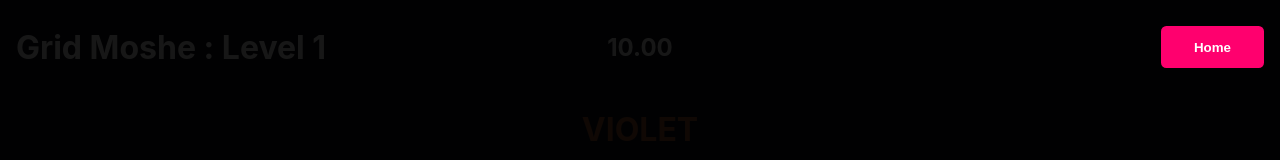
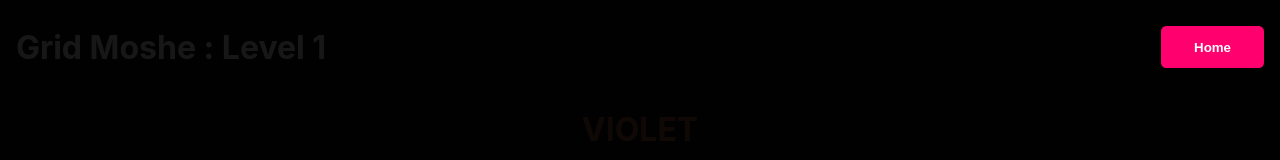
Before and after one commit to alexjp87/circles, a React (Create React App) app: page / in a window 1280 px wide. Both pictures are taken after a click on the button "Grid". Shown: the top 160 px of the page. Built offline with nearby package versions, Linux system fonts and the light colour scheme.

Commit message:
GridScreen: Change: Timer active from level 3

```diff
--- a/src/GridScreen.js
+++ b/src/GridScreen.js
@@ -67,7 +67,8 @@ const GridScreen = ({ onReturnToHomeScreen }) => {
   }, []);
 
   useEffect(() => {
-    if (!isTimerRunning || isGameOver || isNextLevel || isPaused) return;
+    // Timer active from level 3 onwards
+    if (level < 3 || !isTimerRunning || isGameOver || isNextLevel || isPaused) return;
 
     const intervalId = setInterval(() => {
       setTimer((prevTimer) => {
@@ -80,7 +81,7 @@ const GridScreen = ({ onReturnToHomeScreen }) => {
     }, 10); // Decrement every 10ms (hundredths of a second)
 
     return () => clearInterval(intervalId); // Cleanup on unmount or dependencies change
-  }, [isTimerRunning, isGameOver, isNextLevel, isPaused]); // Add isPaused to dependency array
+  }, [isTimerRunning, isGameOver, isNextLevel, isPaused, level]); // Add isPaused to dependency array
 
   const handleGridMushroomEvent = (id, clickedMushroomColor) => {
     if (isGameOver || isNextLevel) return;
@@ -89,8 +90,10 @@ const GridScreen = ({ onReturnToHomeScreen }) => {
     let flashColor = isCorrectClick ? "#14f71f" : "red";
     flashBorders(flashColor);
 
-    // Restart the timer with any click
+    // Restart the timer with any click starting from level 3
+    if (level >= 3) {
     resetTimer();
+    }
 
     if (isCorrectClick) {
       setScore((prevScore) => prevScore + 1);
@@ -182,7 +185,10 @@ const GridScreen = ({ onReturnToHomeScreen }) => {
     }
 
     randomizeWordAndColor();
-    resetTimer();
+
+    if (level >= 3) {
+      resetTimer();
+    }
   };
 
   const advanceToNextLevel = () => {
@@ -199,10 +205,12 @@ const GridScreen = ({ onReturnToHomeScreen }) => {
     <div className={`grid-screen-ctnr ${darkMode ? "dark" : ""}`}>
       <div className="top-edge-ctnr">
         <Header title={`Grid Moshe : Level ${level}`} />
+        {level >= 3 && (
         <GridTimer
         timer={timer}
         isTimerRunning={isTimerRunning}
         />
+        )}
         <GameModeBtn
           onClick={onReturnToHomeScreen}
           label="Home"
```
